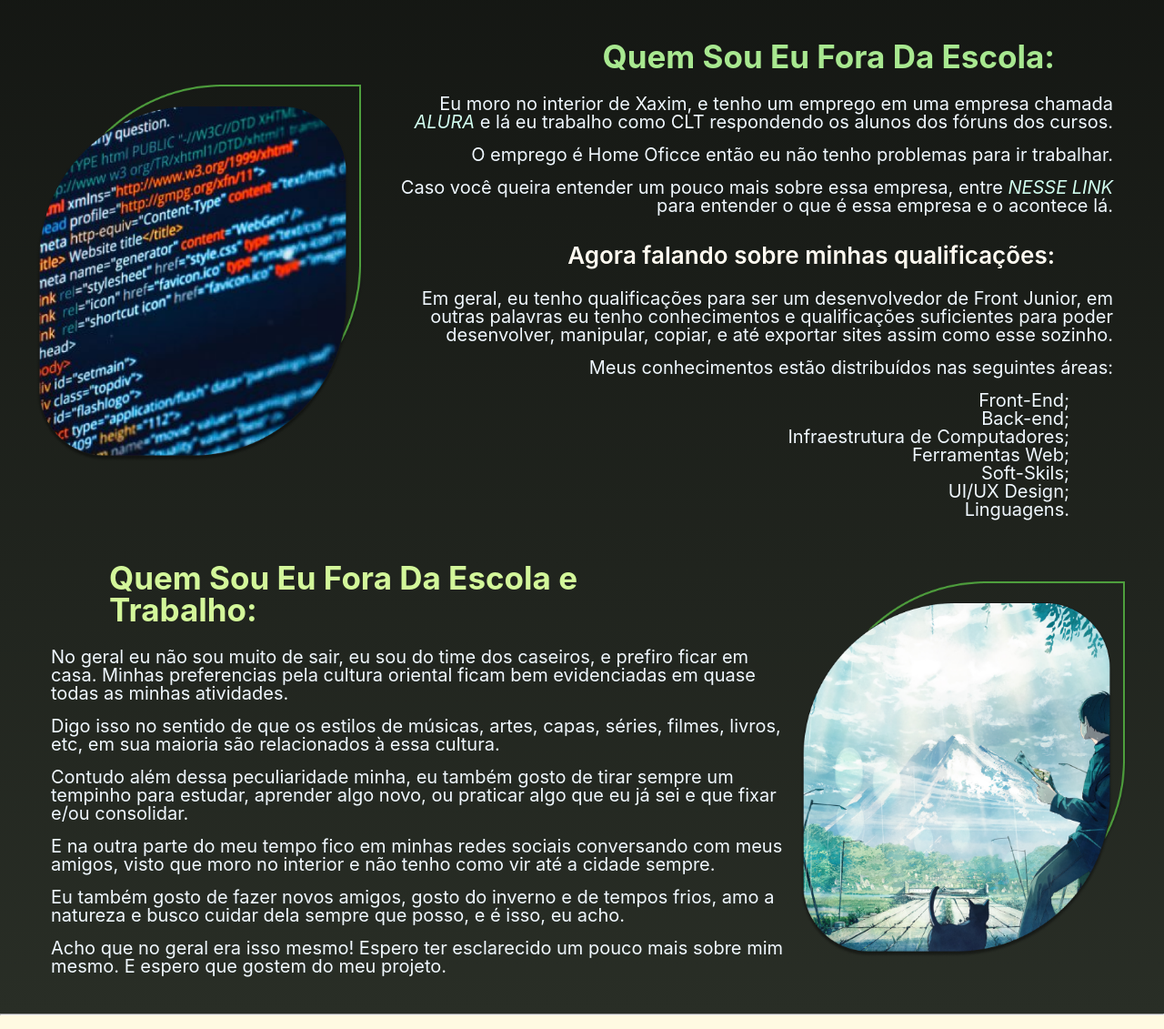
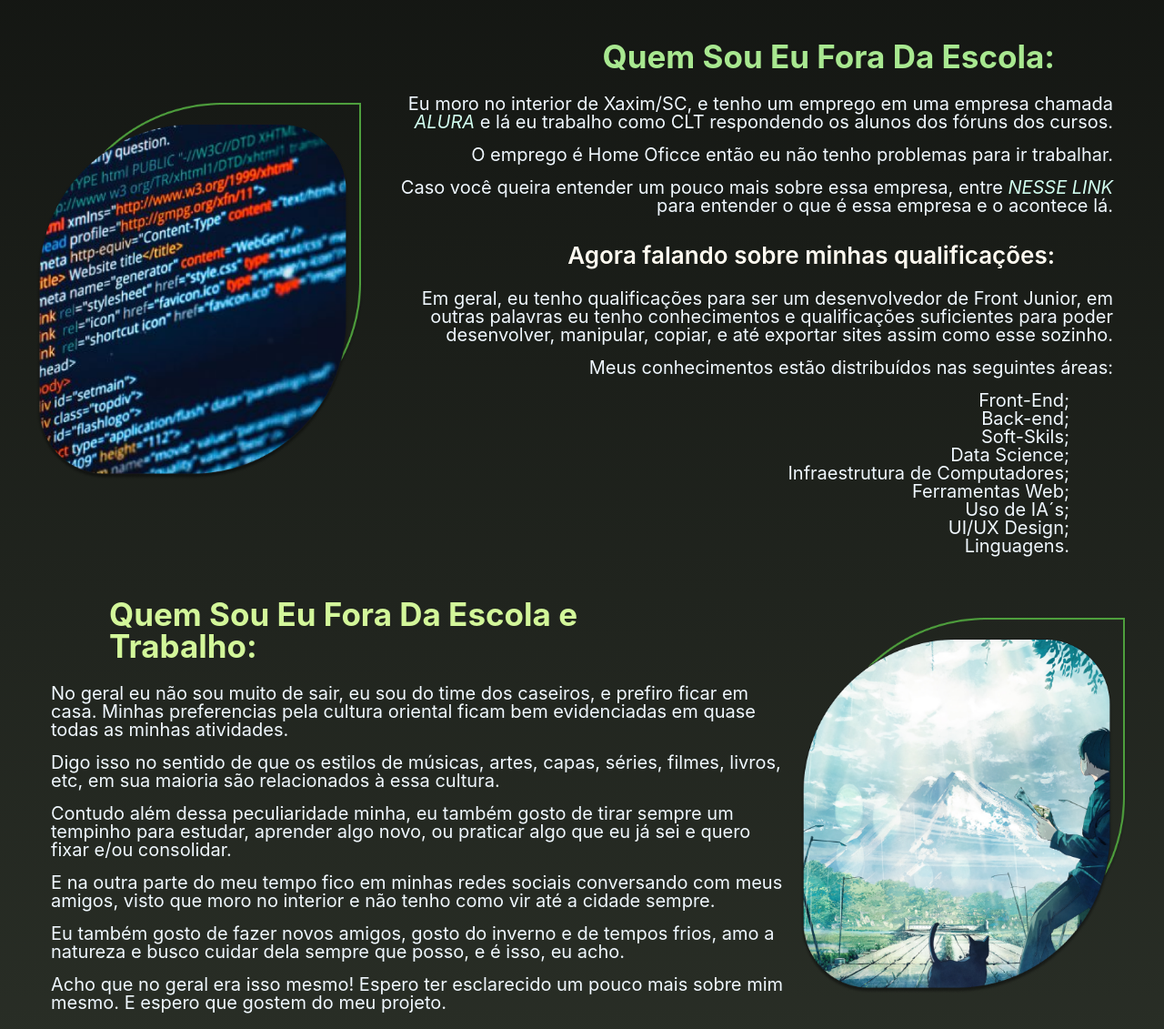
Before and after one commit to RenanWuicik7/Pagina-do-Coronavirus, a plain HTML site: page type-html/quemSou.html in a window 1280 px wide. Shown: the part 732-1863 px from the top of the page at 91% size. Drawn offline with Linux system fonts and the light colour scheme.

Commit message:
Atualizando conteúdo sobre mim.

```diff
--- a/type-html/quemSou.html
+++ b/type-html/quemSou.html
@@ -63,7 +63,7 @@
             <div class="container-port">
                 <div class="separation-flex">
                     <h1 class="inicio-titulo">O Inicio Desse Projeto:</h1>
-                    <p class="paragrafo-portfolio">Primeiramente vou me apresentar, meu nome é <b>Renan Cezar</b>, 17 anos e estou atualmente cursando o 2° ano do ensino médio na escola de educação básica Gomes Carneiro.</p>
+                    <p class="paragrafo-portfolio">Primeiramente vou me apresentar, meu nome é <b>Renan Cezar Wuicik</b>, 17 anos e estou atualmente cursando o 2° ano do ensino médio na escola de educação básica Gomes Carneiro.</p>
                     <p class="paragrafo-portfolio">Esse projeto surgiu de uma aula nova introduzida na grade de ensino dos estudantes que cursam o ensino médio, sendo a Trilha de aprofundamento. A trilha escolhida por minha turma foi a trilha chamada <b>"Eureka! Investigação No Mundo Da Ciência"</b>, voltada para a área de ciências da natureza.</p>
                     <p class="paragrafo-portfolio">Como as aulas dessa trilha envolvem uma intervenção na sociedade, cada aluno teve uma ideia, e a minha ideia está relacionada a compartilhar o conhecimento que adquiri nessas aulas e nas apresentações feitas pela turma.</p>
                     <p class="paragrafo-portfolio">Nesse projeto eu tentei englobar o máximo de conhecimento que consegui adquirir durante as aulas práticas teóricas e de compartilhamento de conhecimento.</p>
@@ -76,7 +76,7 @@
             <div class="sec-container-port">
                 <div class="separation-flex">
                     <h2 class="titulo-2">Quem Sou Eu Fora Da Escola:</h2>
-                    <p class="paragrafo-portfolio secundario-p">Eu moro no interior de Xaxim, e tenho um emprego em uma empresa chamada <a href="https://alura.com.br" target="_blank"><i>ALURA</i></a> e lá eu trabalho como CLT respondendo os alunos dos fóruns dos cursos.</p>
+                    <p class="paragrafo-portfolio secundario-p">Eu moro no interior de Xaxim/SC, e tenho um emprego em uma empresa chamada <a href="https://alura.com.br" target="_blank"><i>ALURA</i></a> e lá eu trabalho como CLT respondendo os alunos dos fóruns dos cursos.</p>
                     <p class="paragrafo-portfolio secundario-p">O emprego é Home Oficce então eu não tenho problemas para ir trabalhar.</p>
                     <p class="paragrafo-portfolio secundario-p">Caso você queira entender um pouco mais sobre essa empresa, entre <a href="https://www.alura.com.br/como-funciona" target="_blank"><i>NESSE LINK</i></a> para entender o que é essa empresa e o acontece lá.</p>
                     <h4 class="subtópico-portfolio">Agora falando sobre minhas qualificações:</h4>
@@ -85,9 +85,11 @@
                     <ul>
                         <li>Front-End;</li>
                         <li>Back-end;</li>
+                        <li>Soft-Skils;</li>
+                        <li>Data Science;</li>
                         <li>Infraestrutura de Computadores;</li>
                         <li>Ferramentas Web;</li>
-                        <li>Soft-Skils;</li>
+                        <li>Uso de IA´s;</li>
                         <li>UI/UX Design;</li>
                         <li>Linguagens.</li>
                     </ul>
@@ -102,7 +104,7 @@
                     <h2 class="titulo-t-con-flex">Quem Sou Eu Fora Da Escola e Trabalho:</h2>
                     <p class="paragrafo-portfolio">No geral eu não sou muito de sair, eu sou do time dos caseiros, e prefiro ficar em casa. Minhas preferencias pela cultura oriental ficam bem evidenciadas em quase todas as minhas atividades.</p>
                     <p class="paragrafo-portfolio">Digo isso no sentido de que os estilos de músicas, artes, capas, séries, filmes, livros, etc, em sua maioria são relacionados à essa cultura.</p>
-                    <p class="paragrafo-portfolio">Contudo além dessa peculiaridade minha, eu também gosto de tirar sempre um tempinho para estudar, aprender algo novo, ou praticar algo que eu já sei e que fixar e/ou consolidar.</p>
+                    <p class="paragrafo-portfolio">Contudo além dessa peculiaridade minha, eu também gosto de tirar sempre um tempinho para estudar, aprender algo novo, ou praticar algo que eu já sei e quero fixar e/ou consolidar.</p>
                     <p class="paragrafo-portfolio">E na outra parte do meu tempo fico em minhas redes sociais conversando com meus amigos, visto que moro no interior e não tenho como vir até a cidade sempre.</p>
                     <p class="paragrafo-portfolio">Eu também gosto de fazer novos amigos, gosto do inverno e de tempos frios, amo a natureza e busco cuidar dela sempre que posso, e é isso, eu acho.</p>
                     <p class="paragrafo-portfolio">Acho que no geral era isso mesmo! Espero ter esclarecido um pouco mais sobre mim mesmo. E espero que gostem do meu projeto.</p>
```
